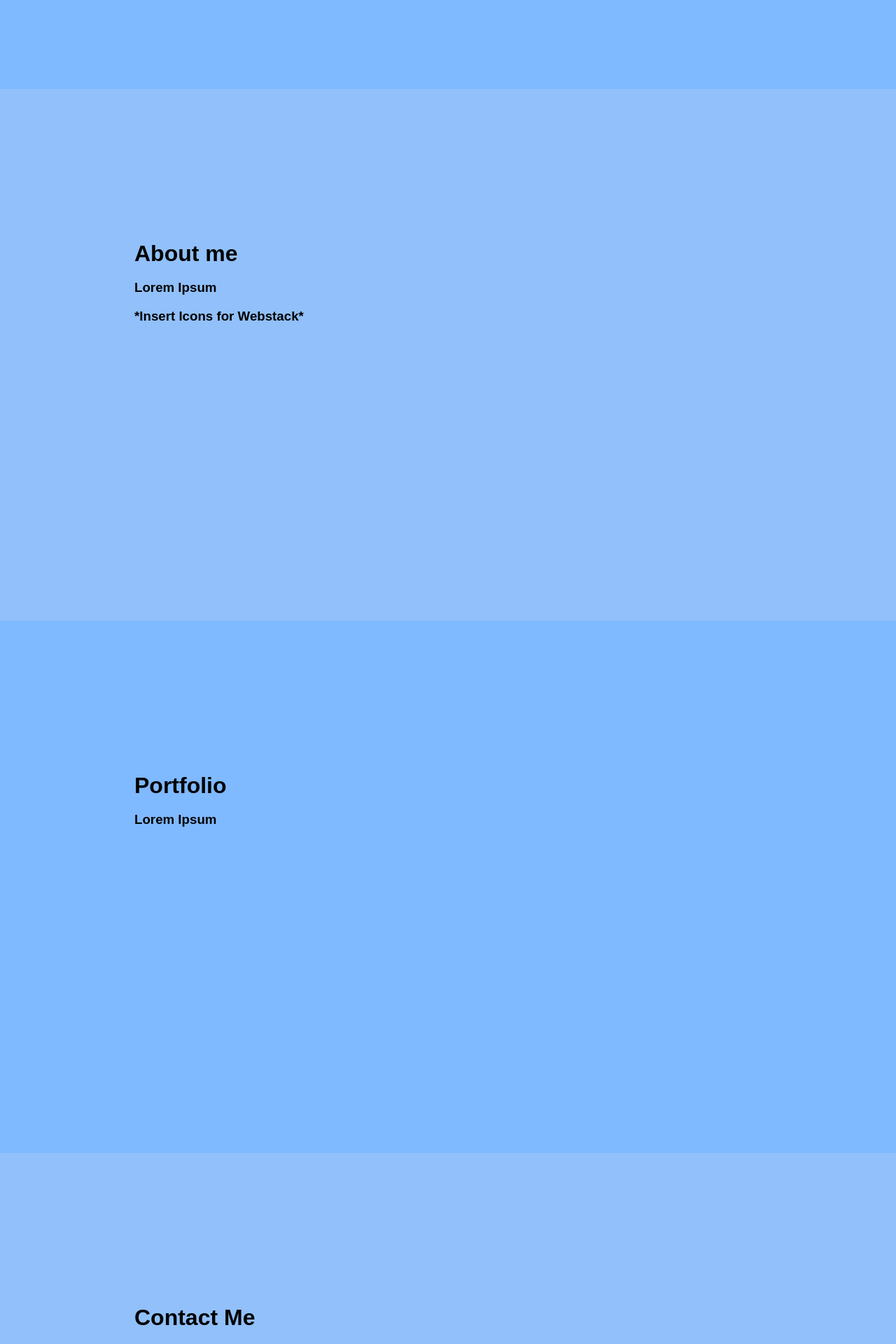
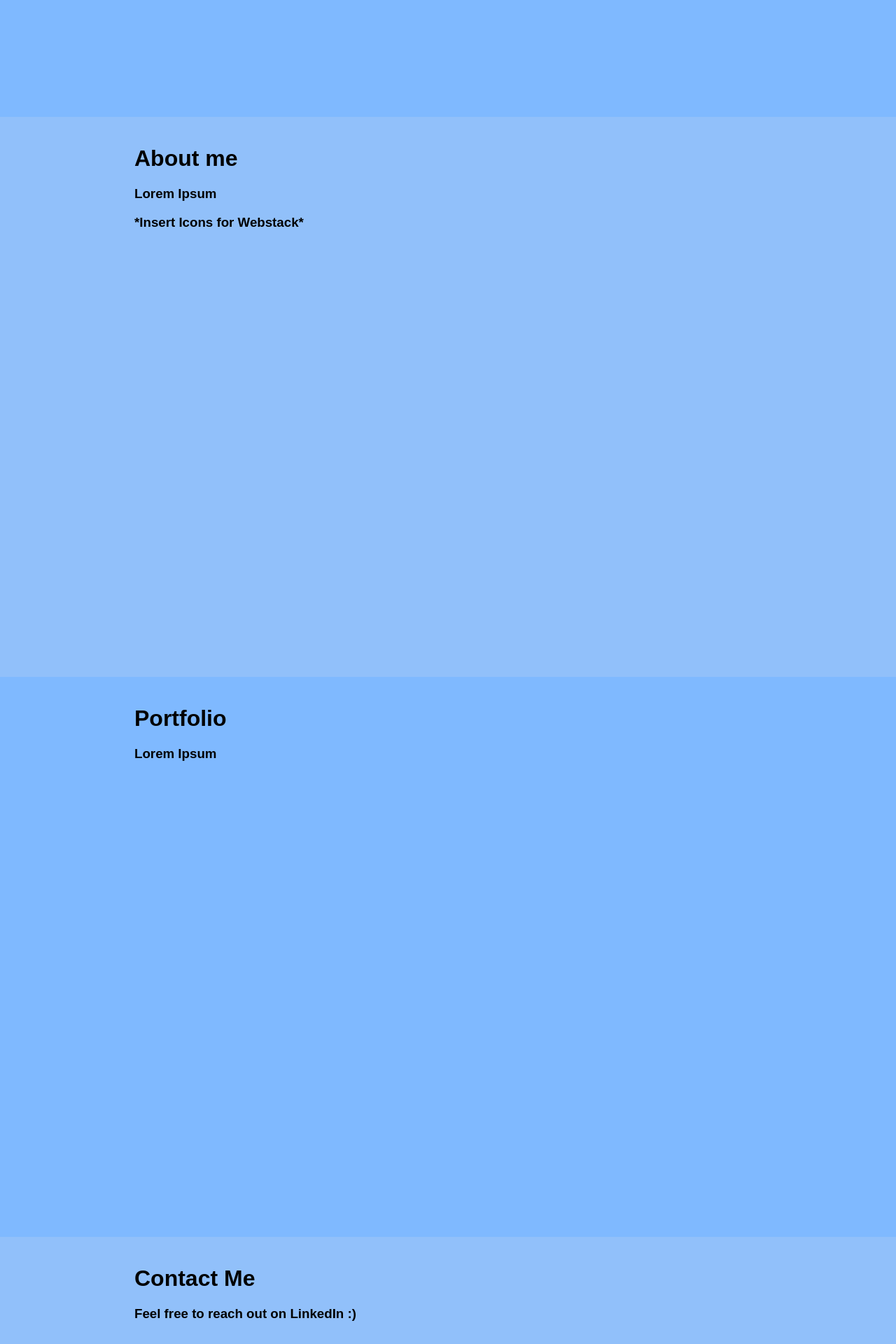
Before and after one commit to Deen-q/portfolio-site, a React (Create React App) app: page / in a window 1280 px wide. Shown: the part 680-2600 px from the top of the page at 70% size. Built offline with nearby package versions, Linux system fonts and the light colour scheme; a web font is replaced by a local one.

Commit message:
Huge cleanout for the CSS + some adjustments so that the segments are displayed properly on button press. A lot more work to be done to fix the new, smaller issues created by this new solution. Progress is progress!

```diff
--- a/src/App.css
+++ b/src/App.css
@@ -1,7 +1,7 @@
 @import url('https://fonts.googleapis.com/css2?family=IM+Fell+French+Canon&display=swap');
 
 * {
-    font-family:'IM FELL French Canon', sans-serif
+  font-family: 'IM FELL French Canon', sans-serif;
 }
 
 html, body {
@@ -15,13 +15,12 @@ html, body {
   position: sticky;
   top: 0;
   z-index: 1;
-    padding-top: 1%;
+  padding: 1% 0;
 }
 
 .NavBarButtons {
   display: flex;
-  justify-content:space-around;
-  padding-bottom: 1%;
+  justify-content: space-around;
 }
 
 button {
@@ -30,64 +29,54 @@ button {
   cursor: pointer;
 }
 
+.Segment1,
+.Segment2,
+.Segment3,
+.Segment4 {
+  height: 100vh;
+}
+
 .Segment1 {
   background-color: rgb(127, 185, 255);
   display: flex;
   align-items: center;
-    height: 95vh;
 }
 
 .TextContainer {
   padding-left: 15%;
+  padding-top: 20px;
 }
 
 .ImageContainer {
   display: flex;
-    justify-content: flex-end; /*Align with right of container*/
-    flex-grow: 1; /*Pushes image to right*/
+  justify-content: flex-end;
+  flex-grow: 1;
 }
 
 .AvatarImg {
   width: 30%;
-    padding-right: 20%;
+  padding-right: 20px;
 }
 
-  .githubCat {
-    width: 30%;
-    cursor: pointer;
-  }
-
+.githubCat,
 .linkedinIcon {
   width: 30%;
   cursor: pointer;
 }
 
 .Segment2 {
-    background-color:rgb(145, 192, 250);
-    height: 95vh; /*90vh so it mimics the previous page and takes into account the 10vh STICKY NavBar*/
-  }
-
-  .Segment2 h1 {
-    margin: 0; /* remove the white streak*/
-    padding-top: 20%;
+  background-color: rgb(145, 192, 250);
 }
 
 .Segment3 {
-    background-color:rgb(127, 185, 255);
-    height: 95vh;
-  }
-
-  .Segment3 h1 {
-    margin: 0; /* remove the white streak*/
-    padding-top: 20%;
+  background-color: rgb(127, 185, 255);
 }
 
 .Segment4 {
-    background-color:rgb(145, 192, 250);
-    height: 95vh;
+  background-color: rgb(145, 192, 250);
 }
 
-  .Segment4 h1 {
-    margin: 0; /* remove the white streak*/
-    padding-top: 20%;
+.TextContainer {
+  padding-left: 15%;
+  padding-top: 20px;
 }
--- a/src/App.js
+++ b/src/App.js
@@ -54,7 +54,6 @@ export default function App() {
         className='linkedinIcon' alt='LinkedIn Icon'/>
         </a>
         <h3>Pssst, these are clickable</h3>
-        <br/>
         <h3>Promise I'll add some animations soon...</h3>
       </div> {/*End of IconContainer*/}
 
```
Lines whose indentation alone changed are shown as unchanged.
